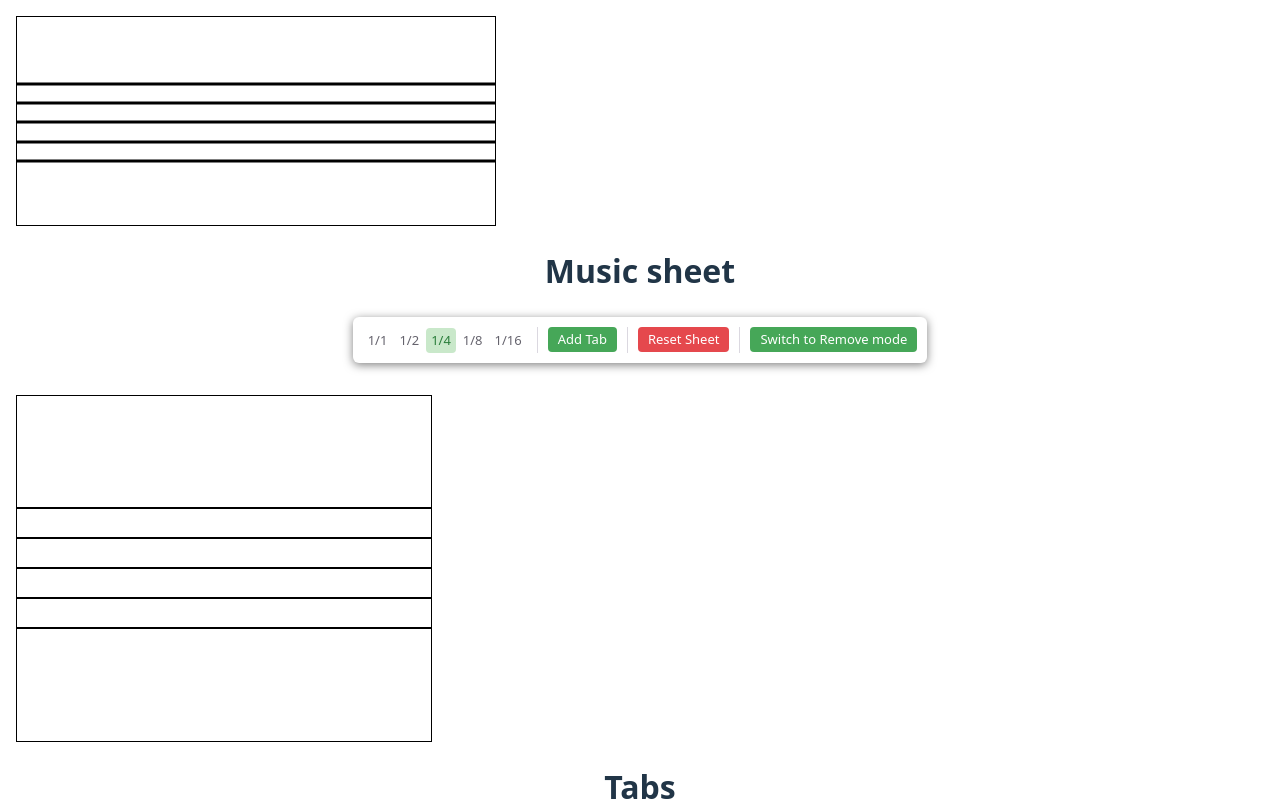
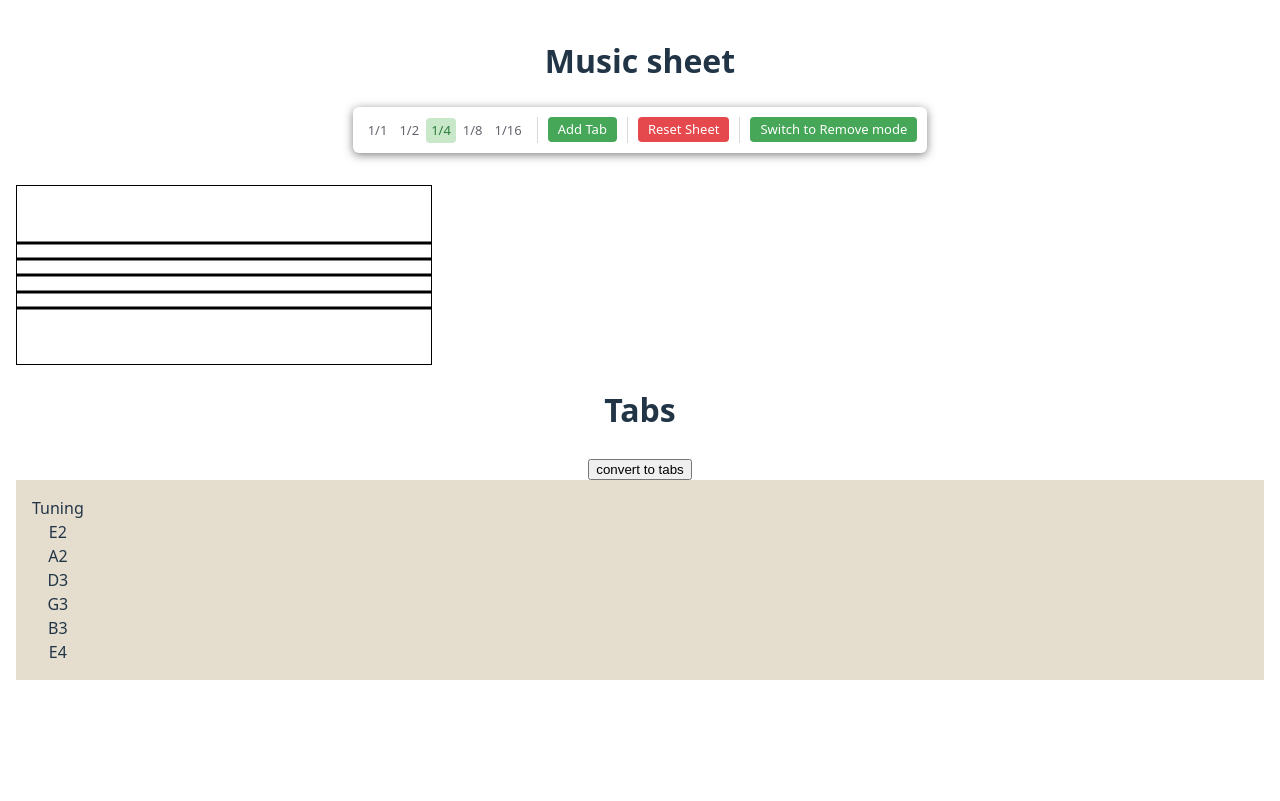
Before and after one commit to deeprecession/notes-to-guitar-tabs, a Vue app: page / in a window 1280 px wide. Shown: the top 801 px of the page. Built offline with nearby package versions, Linux system fonts and the light colour scheme.

Commit message:
refactor: move highlighted cell under mouse to a separate component

```diff
--- a/src/App.vue
+++ b/src/App.vue
@@ -7,7 +7,6 @@ import TabComponent from "./components/TabComponent/TabComponent.vue"
 import { getAllWaysToPlayChordSequence } from "./utils/notesToTabsAlgorithm/NotesToTabsConverter"
 import type { FinedTab } from "./utils/notesToTabsAlgorithm/TabMetrics"
 import { useNotesStorage } from "./composables/notesStorage"
-import BarVisuals from "./components/MusicSheet/BarVisuals.vue"
 import type { ChordSequence } from "./entities/ChordSequence"
 import type { Pitch } from "./entities/Pitch"
 import { standardTuning } from "./entities/GuitarTuning"
@@ -46,7 +45,6 @@ function convertToTabs() {
 </script>
 
 <template>
-    <BarVisuals :notes="notes[0]" />
     <h1>Music sheet</h1>
     <MusicSheetContainer
         :note-cols="BAR_COLS"
--- a/src/components/MusicSheet/Bar.vue
+++ b/src/components/MusicSheet/Bar.vue
@@ -5,7 +5,6 @@ import type { BarNotes } from "./MusicSheetContainer.vue"
 import type { Pitch } from "../../entities/Pitch"
 
 const barPitches: Pitch[] = [
-    "F5",
     "E5",
     "D5",
     "C5",
@@ -36,7 +35,7 @@ type BarProps = {
 }
 defineProps<BarProps>()
 
-const LINES_NUM = 23
+const LINES_NUM = 22
 
 const barElem = useTemplateRef("barRef")
 const barWidth = ref(0)
--- a/src/components/MusicSheet/BarVisuals.vue
+++ b/src/components/MusicSheet/BarVisuals.vue
@@ -1,10 +1,16 @@
 <script setup lang="ts">
-import { ref } from "vue"
-import { getCellAtPoint, getCellRect } from "./gridGeometry"
+import { computed, ref } from "vue"
+import { getCellAtPoint } from "./gridGeometry"
 import { type BarNotes } from "./MusicSheetContainer.vue"
 import type { Pitch } from "../../entities/Pitch"
+import { useSizeObserver } from "../../composables/sizeObserver"
+import CellHighlight from "./CellHighlight.vue"
 
 defineProps<{ notes: BarNotes }>()
+
+const emit = defineEmits<{
+    (e: "add-note", pitch: Pitch, col: number): void
+}>()
 
 const pitches: Pitch[] = [
     "E5",
@@ -33,77 +39,65 @@ const pitches: Pitch[] = [
 
 const cols = 16
 
-const width = 480
-const height = 210
-const rows = 22
-const rowsAboveStaff = (rows - 9) / 2
-const rowHeight = height / rows
-const startY = rowsAboveStaff * rowHeight
-
 const gridContainer = ref<HTMLElement | null>(null)
 
-function onMouseMove(e: MouseEvent) {
+const { scrollWidth: containerWidth, scrollHeight: containerHeight } =
+    useSizeObserver(gridContainer)
+
+const rows = pitches.length
+const rowsAboveStaff = (rows - 9) / 2
+const rowHeight = computed(() => containerHeight.value / rows)
+const startY = computed(() => rowsAboveStaff * rowHeight.value)
+
+function notePositionStyle(pitch: Pitch, col: number) {
+    const row = pitches.indexOf(pitch)
+    return {
+        left: `${(col / cols) * 100}%`,
+        top: `${(row / rows) * 100}%`,
+        width: `${100 / cols}%`,
+        height: `${100 / rows}%`,
+    }
+}
+
+function addNoteUnderMouse(e: MouseEvent) {
     if (!gridContainer.value) return
 
     const bounds = gridContainer.value.getBoundingClientRect()
     const x = e.clientX - bounds.left
     const y = e.clientY - bounds.top
 
-    updateHoverCell(x, y)
+    const { col, row } = getCellAtPoint(
+        { cols, rows, width: containerWidth.value, height: containerHeight.value },
+        x,
+        y
+    )
+    const pitch = pitches[row]
+
+    emit("add-note", pitch, col)
 }
 
-type HoverCell = {
-    isShown: boolean
-    x: number
-    y: number
-    width: number
-    height: number
-}
-
-const hoverCell = ref<HoverCell>({ isShown: false, x: 0, y: 0, width: 0, height: 0 })
-
-function updateHoverCell(x: number, y: number) {
-    const cell: HoverCell = {
-        ...getCellAtPoint({ cols, rows, width, height }, x, y),
-        isShown: true,
-    }
-    hoverCell.value = cell
-}
-
-function hideHoverCell() {
-    hoverCell.value.isShown = false
-}
-
-function onMouseOut() {
-    hideHoverCell()
-}
-
-function notePositionStyle(pitch: Pitch, col: number) {
-    const row = pitches.findIndex((v) => v === pitch)
-
-    const cell = getCellRect({ width, rows, cols, height }, col, row)
-
-    return {
-        left: `${cell.x}px`,
-        top: `${cell.y}px`,
-        width: `${cell.width}px`,
-        height: `${cell.height}px`,
-    }
+function onMouseClick(e: MouseEvent) {
+    addNoteUnderMouse(e)
 }
 </script>
 
 <template>
     <div
         ref="gridContainer"
-        :style="{ width: width + 'px', height: height + 'px' }"
         :class="$style.container"
-        @mousemove="onMouseMove"
-        @mouseleave="onMouseOut"
+        @click="onMouseClick"
+    >
+        <CellHighlight
+            :cols="cols"
+            :rows="rows"
         >
             <div
                 v-for="i in 5"
                 :class="$style['line-container']"
-            :style="{ top: startY + 2 * (i - 1) * rowHeight - 1 + 'px', height: rowHeight + 'px' }"
+                :style="{
+                    top: startY + 2 * (i - 1) * rowHeight - 1 + 'px',
+                    height: rowHeight + 'px',
+                }"
             >
                 <div :class="$style.line"></div>
             </div>
@@ -115,28 +109,15 @@ function notePositionStyle(pitch: Pitch, col: number) {
                     :class="$style['cell']"
                 ></div>
             </template>
-
-        <div
-            v-show="hoverCell.isShown"
-            :style="{
-                top: `${hoverCell.y}px`,
-                height: `${hoverCell.height}px`,
-            }"
-            :class="$style['hover-cell']"
-        ></div>
-        <div
-            v-show="hoverCell.isShown"
-            :style="{
-                left: `${hoverCell.x}px`,
-                width: `${hoverCell.width}px`,
-            }"
-            :class="$style['hover-cell']"
-        ></div>
+        </CellHighlight>
     </div>
 </template>
 
 <style lang="css" scoped module>
 .container {
+    width: 100%;
+    height: 100%;
+
     position: relative;
     border: 1px solid black;
 
@@ -158,14 +139,6 @@ function notePositionStyle(pitch: Pitch, col: number) {
     transform: translateY(50%);
 }
 
-.hover-cell {
-    position: absolute;
-    background-color: mediumseagreen;
-    opacity: 25%;
-    width: 100%;
-    height: 100%;
-}
-
 .cell {
     position: absolute;
     background-color: black;
--- /dev/null
+++ b/src/components/MusicSheet/CellHighlight.vue
@@ -0,0 +1,94 @@
+<script setup lang="ts">
+import { ref } from "vue"
+import { getCellAtPoint } from "./gridGeometry"
+import { useSizeObserver } from "../../composables/sizeObserver"
+
+const props = defineProps<{ cols: number; rows: number }>()
+
+const gridContainer = ref<HTMLElement | null>(null)
+
+const { scrollWidth: containerWidth, scrollHeight: containerHeight } =
+    useSizeObserver(gridContainer)
+
+function onMouseMove(e: MouseEvent) {
+    if (!gridContainer.value) return
+
+    const bounds = gridContainer.value.getBoundingClientRect()
+    const x = e.clientX - bounds.left
+    const y = e.clientY - bounds.top
+
+    updateHoverCell(x, y)
+}
+
+const hoverCell = ref({ isShown: false, x: 0, y: 0, width: 0, height: 0 })
+
+function updateHoverCell(x: number, y: number) {
+    const cell = {
+        ...getCellAtPoint(
+            {
+                cols: props.cols,
+                rows: props.rows,
+                width: containerWidth.value,
+                height: containerHeight.value,
+            },
+            x,
+            y
+        ),
+        isShown: true,
+    }
+    hoverCell.value = cell
+}
+
+function hideHoverCell() {
+    hoverCell.value.isShown = false
+}
+
+function onMouseOut() {
+    hideHoverCell()
+}
+</script>
+
+<template>
+    <div
+        ref="gridContainer"
+        :class="$style.container"
+        @mousemove="onMouseMove"
+        @mouseleave="onMouseOut"
+    >
+        <div
+            v-show="hoverCell.isShown"
+            :style="{
+                top: `${hoverCell.y}px`,
+                height: `${hoverCell.height}px`,
+            }"
+            :class="$style['highlighted-cell']"
+        ></div>
+        <div
+            v-show="hoverCell.isShown"
+            :style="{
+                left: `${hoverCell.x}px`,
+                width: `${hoverCell.width}px`,
+            }"
+            :class="$style['highlighted-cell']"
+        ></div>
+
+        <slot></slot>
+    </div>
+</template>
+
+<style lang="css" scoped module>
+.container {
+    width: 100%;
+    height: 100%;
+
+    position: relative;
+}
+
+.highlighted-cell {
+    position: absolute;
+    background-color: mediumseagreen;
+    opacity: 25%;
+    width: 100%;
+    height: 100%;
+}
+</style>
--- a/src/components/MusicSheet/MusicSheet.vue
+++ b/src/components/MusicSheet/MusicSheet.vue
@@ -1,6 +1,6 @@
 <script setup lang="ts">
 import type { Pitch } from "../../entities/Pitch"
-import Bar from "./Bar.vue"
+import BarVisuals from "./BarVisuals.vue"
 import type { MusicSheetNotes } from "./MusicSheetContainer.vue"
 
 defineProps<{ noteColumns: number; notes: MusicSheetNotes }>()
@@ -15,13 +15,19 @@ defineEmits<{
         ref="sheet"
         :class="$style.container"
     >
-        <Bar
-            v-for="(barNotes, barInx) in notes"
-            :barNotes="barNotes"
+        <!-- <Bar -->
+        <!--     v-for="(barNotes, barInx) in notes" -->
+        <!--     :barNotes="barNotes" -->
+        <!--     :class="$style.bar" -->
+        <!--     :columns-num="noteColumns" -->
+        <!--     @add-note="(pitch, col) => $emit('add-note', { barInx, pitch, col })" -->
+        <!--     @remove-note="(pitch, col) => $emit('remove-note', { barInx, pitch, col })" -->
+        <!-- /> -->
+
+        <BarVisuals
+            v-for="barNotes in notes"
+            :notes="barNotes"
             :class="$style.bar"
-            :columns-num="noteColumns"
-            @add-note="(pitch, col) => $emit('add-note', { barInx, pitch, col })"
-            @remove-note="(pitch, col) => $emit('remove-note', { barInx, pitch, col })"
         />
     </div>
 </template>
@@ -54,5 +60,6 @@ defineEmits<{
 .bar {
     flex: 1;
     min-width: 300px;
+    min-height: 180px;
 }
 </style>
```
Lines whose indentation alone changed are shown as unchanged.
